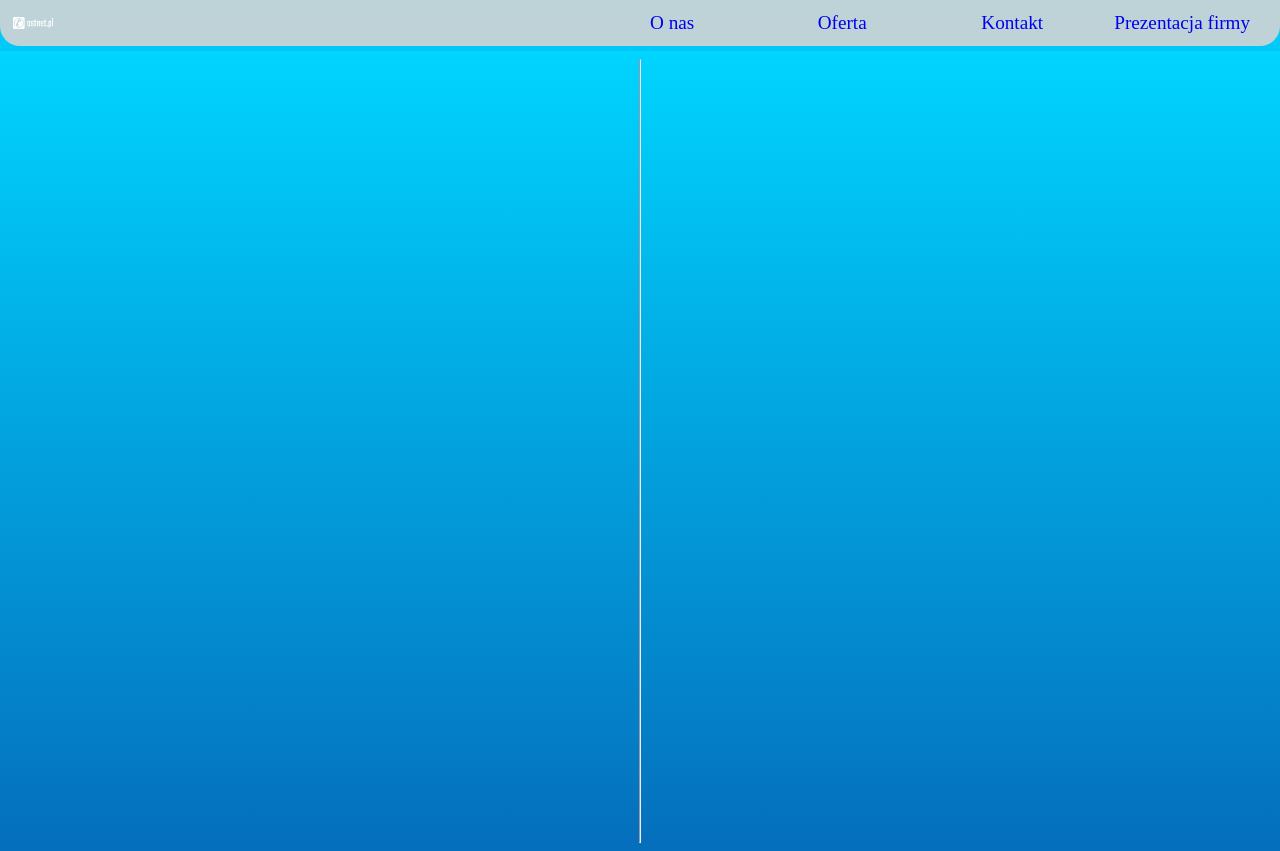
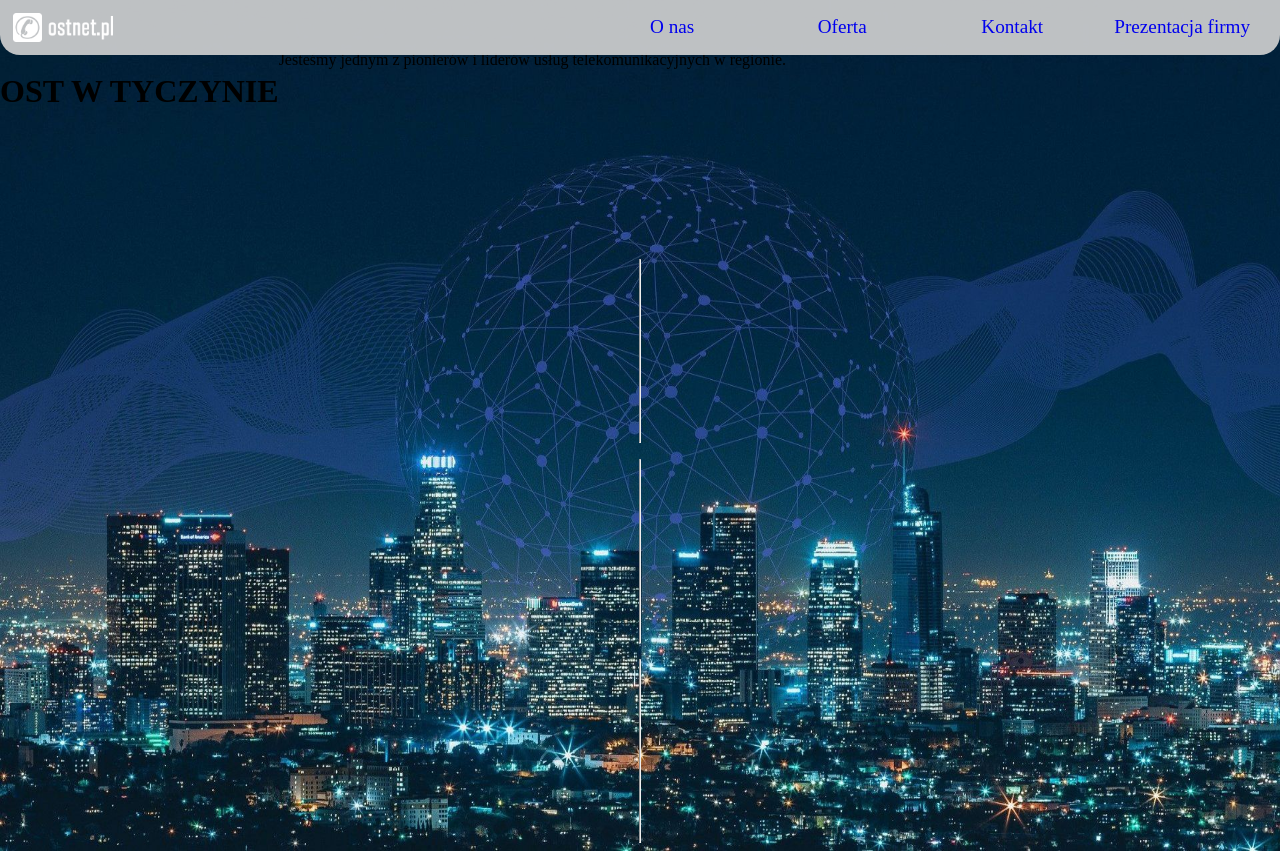
Before and after one commit to Kuba116111/projekt_strony_www, a plain HTML site: page index.html in a window 1280 px wide. Shown: the top 851 px of the page. Drawn offline with Linux system fonts and the light colour scheme.

Commit message:
Add files via upload

```diff
--- a/index.html
+++ b/index.html
@@ -9,7 +9,7 @@
 </head>
 <body>
     <nav>
-        <img src="grafika/ostnet_logo_www_ret.png" alt="Logo firmy OST Tyczyn">
+        <img src="grafika/ostnet_logo_www_ret.png" alt="OST">
         <ul>
             <li><a href="#o-nas">O nas</a></li>
             <li><a href="#oferta">Oferta</a></li>
@@ -18,7 +18,8 @@
         </ul>
     </nav>
     <div class="o-nas">
-        <hr>
+        <h1>OST W TYCZYNIE</h1>
+        Jesteśmy jednym z pionierów i liderów usług telekomunikacyjnych w regionie.
     </div>
     <div class="oferta">
         <hr>
--- a/style.css
+++ b/style.css
@@ -1,10 +1,11 @@
 html, body {
     width: 100%;
-    height: 200%;
+    height: 100%;
     margin: 0;
     padding: 0;
-    background: rgb(2,0,36);
-    background: linear-gradient(0deg, rgba(2,0,36,1) 0%, rgba(9,9,121,1) 50%, rgba(0,212,255,1) 100%);
+    background-image: url("grafika/smart-g0ca6f6f8f_1920.jpg");
+    background-size: 100%;
+    background-attachment: fixed;
     scroll-behavior: smooth;
 }
 
@@ -27,7 +28,7 @@ nav {
 }
 
 nav img {
-    width: 300px;
+
 }
 
 nav ul {
@@ -96,7 +97,7 @@ nav ul li a {
     }
 
     nav img {
-        width: 40px;
+        width: 100px;
     }
 
     nav ul {
```
Also changed, not shown: grafika/smart-g0ca6f6f8f_1920.jpg (added).
